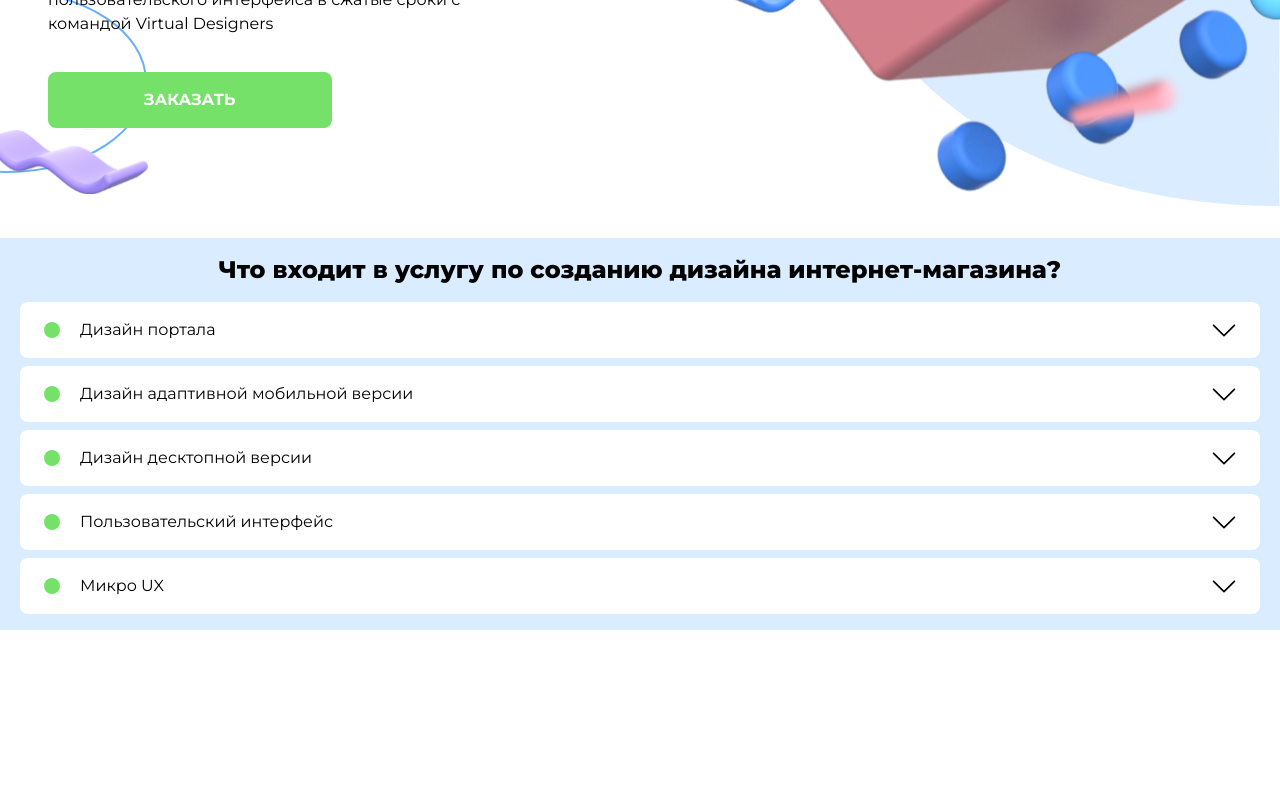
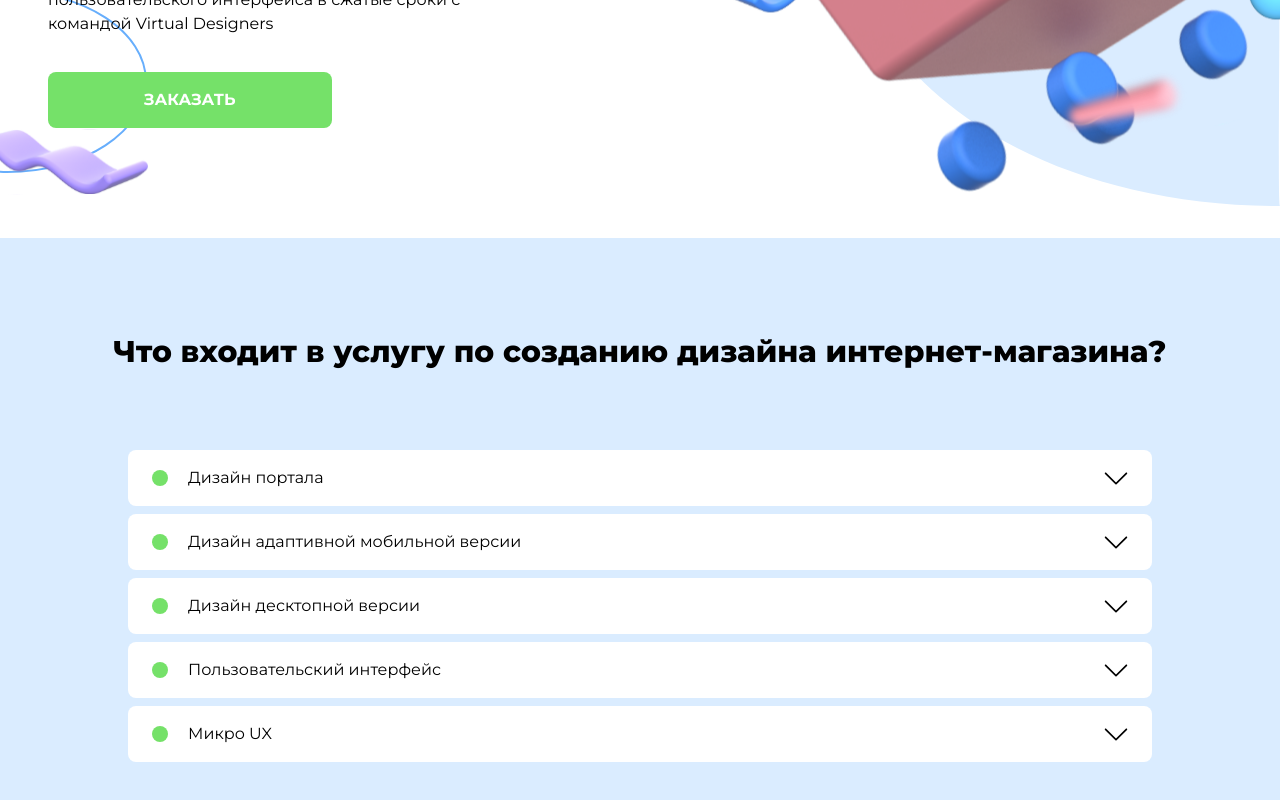
Before and after one commit to NightWanderer2004/task_developers, a React (Create React App) app: page / in a window 1280 px wide. Shown: the part 474-1274 px from the top of the page. Before the commit the page ends 1104 px from the top, so only its background shows below. Built offline with nearby package versions, Linux system fonts and the light colour scheme.

Commit message:
fix styles

```diff
--- a/src/styles/UI/accordeon.module.scss
+++ b/src/styles/UI/accordeon.module.scss
@@ -1,5 +1,5 @@
 .accordeon {
-   @apply bg-white rounded-lg py-4 px-6 cursor-pointer;
+   @apply bg-white rounded-lg py-4 px-6 cursor-pointer max-w-2xl lg:max-w-5xl mx-auto w-full;
    .container {
       @apply flex items-start gap-x-5;
    }
--- a/src/styles/info/info.module.scss
+++ b/src/styles/info/info.module.scss
@@ -1,9 +1,9 @@
 .info {
-   @apply bg-ice px-5 py-4;
+   @apply bg-ice px-5 py-4 md:py-12 lg:py-24;
    .title {
-      @apply font-extrabold text-2xl text-center leading-8;
+      @apply font-extrabold text-2xl lg:text-3xl text-center leading-8;
    }
    .accordeons {
-      @apply flex flex-col gap-y-2 pt-4;
+      @apply flex flex-col gap-y-2 pt-4 md:pt-10 lg:pt-20;
    }
 }
```
